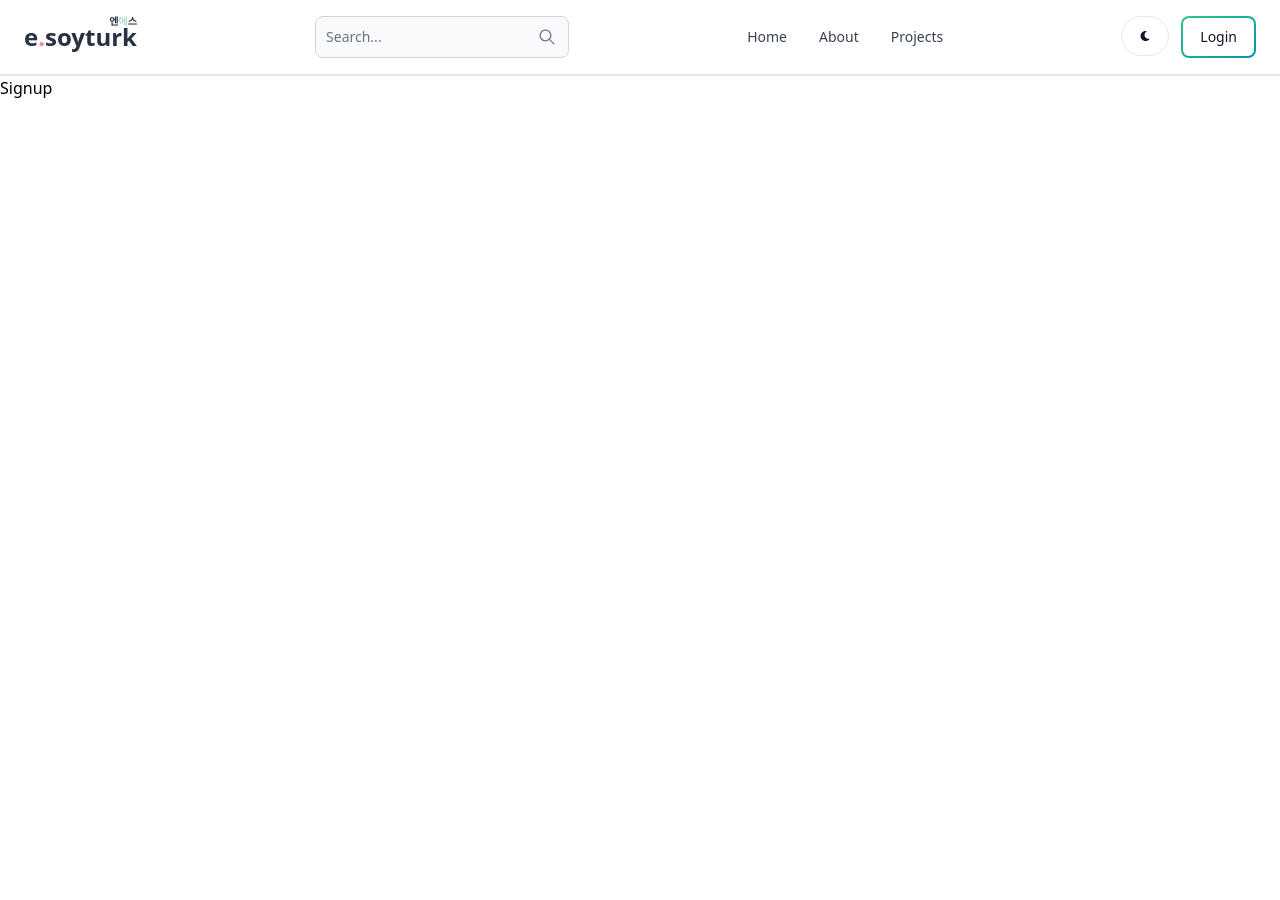
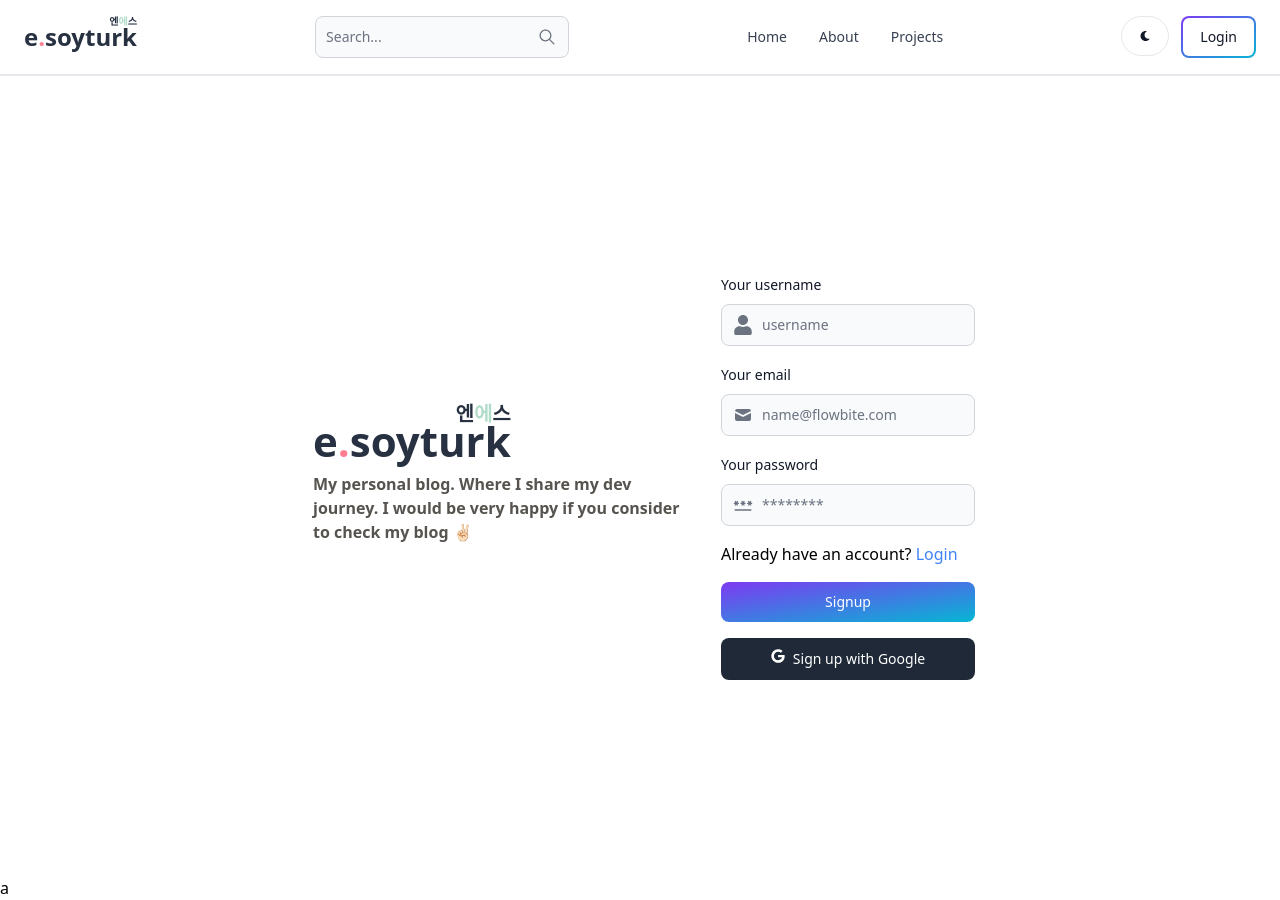
Before and after one commit to enesthedad/mern-blog, a React (Vite) app in the folder client/: page /signup in a window 1280 px wide. Before the commit the page ends 800 px from the top, so only its background shows below. Built offline with nearby package versions, Linux system fonts and the light colour scheme.

Commit message:
create signup page ui

```diff
--- a/client/src/App.jsx
+++ b/client/src/App.jsx
@@ -11,6 +11,7 @@ function App() {
   return (
     <BrowserRouter>
       <Header />
+      <div className="min-h-screen w-full justify-center items-center flex">
         <Routes>
           <Route path="/" element={<Home />} />
           <Route path="/dashboard" element={<Dashboard />} />
@@ -20,6 +21,8 @@ function App() {
           <Route path="/projects" element={<Projects />} />
           <Route path="/dashboard" element={<Dashboard />} />
         </Routes>
+      </div>
+      <div className="">a</div>
     </BrowserRouter>
   );
 }
--- /dev/null
+++ b/client/src/components/BlogIcon.jsx
@@ -0,0 +1,16 @@
+export const BlogIcon = () => {
+  return (
+    <div>
+      <h1 className="text-[30px] md:text-[42px] text-[#273141]  font-bold justify-center flex">
+        <a href="/">
+          <div className="relative">
+            e<span className="text-[#FE7D91]">.</span>soyturk
+            <p className="absolute right-0 top-[-10px] text-[12px] md:text-[20px]">
+              엔<span className="text-[#B1DCC9]">에</span>스
+            </p>
+          </div>
+        </a>
+      </h1>
+    </div>
+  );
+};
--- a/client/src/components/Header.jsx
+++ b/client/src/components/Header.jsx
@@ -24,7 +24,7 @@ export const Header = () => {
           <FaMoon className="" />
         </Button>
         <Link>
-          <Button gradientDuoTone="greenToBlue" outline color="">
+          <Button gradientDuoTone="purpleToBlue" outline color="">
             Login
           </Button>
         </Link>
--- a/client/src/pages/SignUp.jsx
+++ b/client/src/pages/SignUp.jsx
@@ -1,3 +1,70 @@
+import { Button, Checkbox, Label, TextInput } from "flowbite-react";
+import { HiMail } from "react-icons/hi";
+import { FaUser, FaGoogle } from "react-icons/fa";
+import { MdOutlinePassword } from "react-icons/md";
+import { Link } from "react-router-dom";
+import { BlogIcon } from "../components/BlogIcon";
 export const SignUp = () => {
-  return <div>Signup</div>;
+  return (
+    <div className="flex flex-col md:flex-row items-center gap-4">
+      <div className="max-w-[250px] md:max-w-md p-2 flex flex-col md:items-start items-center">
+        <BlogIcon />
+        <p className="max-w-sm font-semibold text-stone-600">
+          My personal blog. Where I share my dev journey. I would be very happy
+          if you consider to check my blog ✌🏻
+        </p>
+      </div>
+      <form className="flex max-w-md flex-col gap-4">
+        <div>
+          <div className="mb-2 block">
+            <Label htmlFor="email1" value="Your username" />
+          </div>
+          <TextInput
+            icon={FaUser}
+            id="email1"
+            type="email"
+            placeholder="username"
+            required
+          />
+        </div>
+        <div>
+          <div className="mb-2 block">
+            <Label htmlFor="email1" value="Your email" />
+          </div>
+          <TextInput
+            icon={HiMail}
+            id="email1"
+            type="email"
+            placeholder="name@flowbite.com"
+            required
+          />
+        </div>
+        <div>
+          <div className="mb-2 block">
+            <Label htmlFor="password1" value="Your password" />
+          </div>
+          <TextInput
+            id="password1"
+            type="password"
+            required
+            icon={MdOutlinePassword}
+            placeholder="********"
+          />
+        </div>
+        <div className="flex items-center gap-2">
+          <p>
+            Already have an account?{" "}
+            <Link className="text-blue-500">Login</Link>{" "}
+          </p>
+        </div>
+        <Button gradientDuoTone="purpleToBlue" type="submit">
+          Signup
+        </Button>
+        <Button color="dark">
+          <FaGoogle className="mr-2" />
+          Sign up with Google
+        </Button>
+      </form>
+    </div>
+  );
 };
```
Lines whose indentation alone changed are shown as unchanged.
